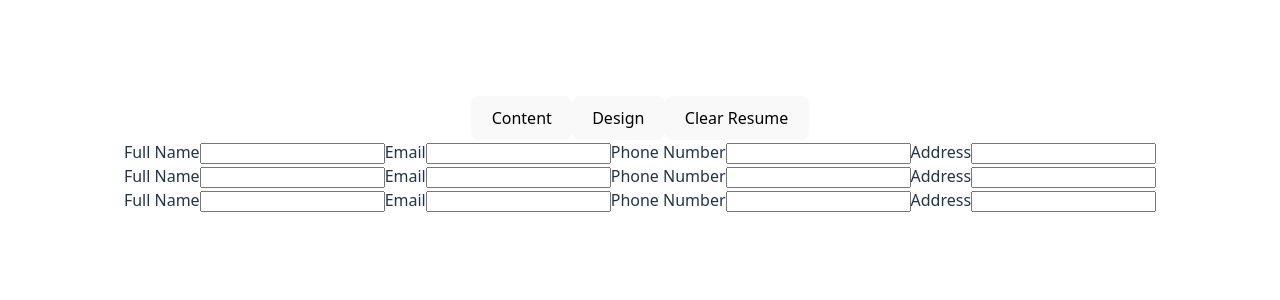
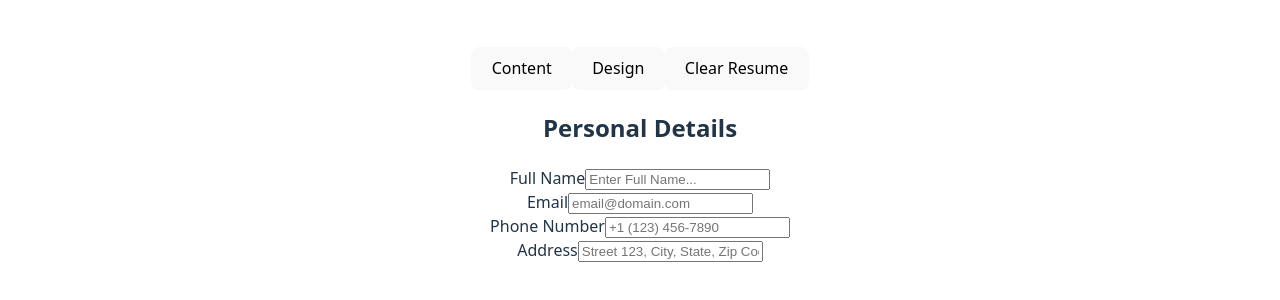
Before and after one commit to felipeboubee/odin-react-cv-app, a React (Vite) app: page / in a window 1280 px wide. Shown: the part 246-546 px from the top of the page. Built offline with nearby package versions, Linux system fonts and the light colour scheme.

Commit message:
Added PersonalDetails form code and section to App

```diff
--- a/src/App.jsx
+++ b/src/App.jsx
@@ -1,24 +1,41 @@
-/* import { useState } from 'react' */
+import { useState } from 'react'
 import './App.css'
 import Sidebar from './components/Sidebar.jsx'
 import PersonalDetails from './components/sections/PersonalDetails.jsx'
-import Education from './components/sections/Education.jsx'
+import Section from './components/Section.jsx'
+/* import Education from './components/sections/Education.jsx'
 import Experience from './components/sections/Experience.jsx'
-import Display from './components/Display.jsx'
+import Display from './components/Display.jsx' */
 
 function App() {
 
+  const [cvData, setCvData] = useState({
+    personal: {
+      name: "",
+      email: "",
+      phone: "",
+      address: "",
+    }
+  })
+
+  function updateSection(sectionName, newData){
+    setCvData((prev) => ({
+      ...prev, [sectionName]: newData})
+    );
+    }
+
 
   return (
-    <div>
+  <div>
     <Sidebar />
-    <div>
-      <PersonalDetails/>
-      <Education/>
-      <Experience />
-    </div>
-    <Display/>
-    </div>
+
+    <Section title="Personal Details">
+      <PersonalDetails
+        data={cvData.personal}
+        onChange={(data) => updateSection("personal", data)}
+      />
+    </Section>
+  </div>
   )
 }
 
--- a/src/components/InputGroup.jsx
+++ b/src/components/InputGroup.jsx
@@ -4,6 +4,7 @@ export default function InputGroup({id, label, type, value, onChange, placeholde
             <label htmlFor={id}>{label}</label>
             <input
             type={type}
+            id={id}
             value={value}
             placeholder={placeholder}
             onChange={((e) => onChange(e.target.value))}    // Pass the updated value upward
--- a/src/components/sections/PersonalDetails.jsx
+++ b/src/components/sections/PersonalDetails.jsx
@@ -1,14 +1,46 @@
-function PersonalDetails(){
-    return (<form action="post">
-        <label htmlFor="">Full Name</label>
-        <input type="text" />
-        <label htmlFor="">Email</label>
-        <input type="email" />
-        <label htmlFor="">Phone Number</label>
-        <input type="tel" />
-        <label htmlFor="">Address</label>
-        <input type="text" />
-    </form>)
+import InputGroup from '../InputGroup.jsx';
+
+
+export default function PersonalDetails({data, onChange}){
+
+    function handleChange(field, value){
+        onChange({...data, [field]: value})
+    };
+
+    return (
+        <>
+            <InputGroup
+                id = "fullName"
+                label = "Full Name"
+                type = "text"
+                value = {data.name}
+                onChange = {(v) => handleChange("name", v)}
+                placeholder = "Enter Full Name..."
+            />
+            <InputGroup
+                id = "email"
+                label = "Email"
+                type = "email"
+                value = {data.email}
+                onChange = {(v) => handleChange("email", v)}
+                placeholder = "email@domain.com"
+            />
+            <InputGroup
+                id = "phone"
+                label = "Phone Number"
+                type = "tel"
+                value = {data.phone}
+                onChange = {(v) => handleChange("phone", v)}
+                placeholder = "+1 (123) 456-7890"
+            />
+            <InputGroup
+                id = "address"
+                label = "Address"
+                type = "text"
+                value = {data.address}
+                onChange = {(v) => handleChange("address", v)}
+                placeholder = "Street 123, City, State, Zip Code"
+            />
+        </>
+    )
 }
-
-export default PersonalDetails;
```
